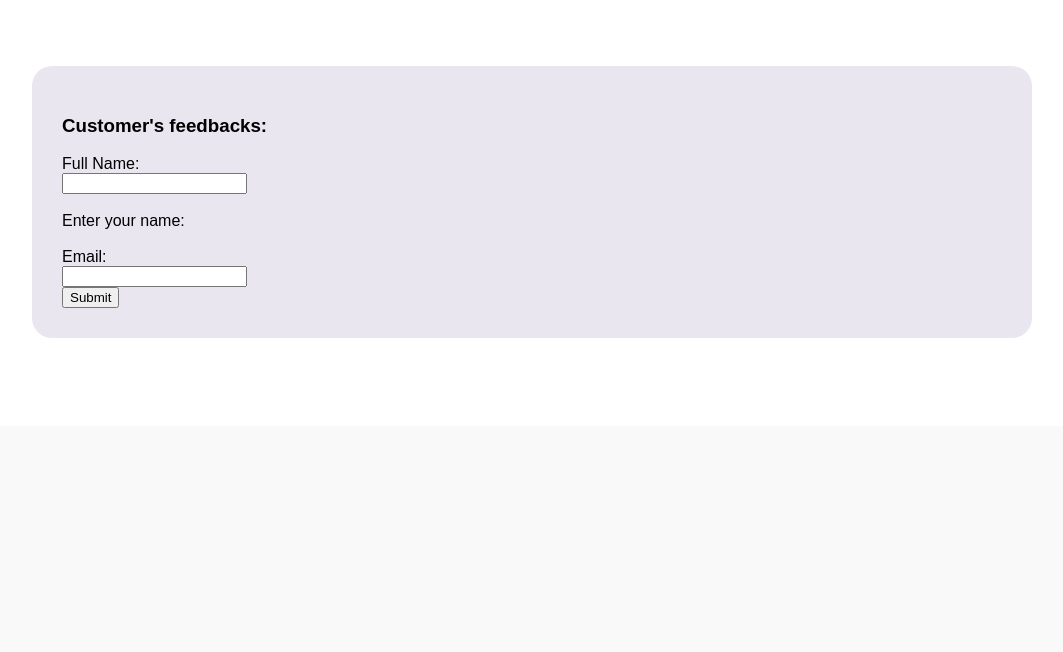
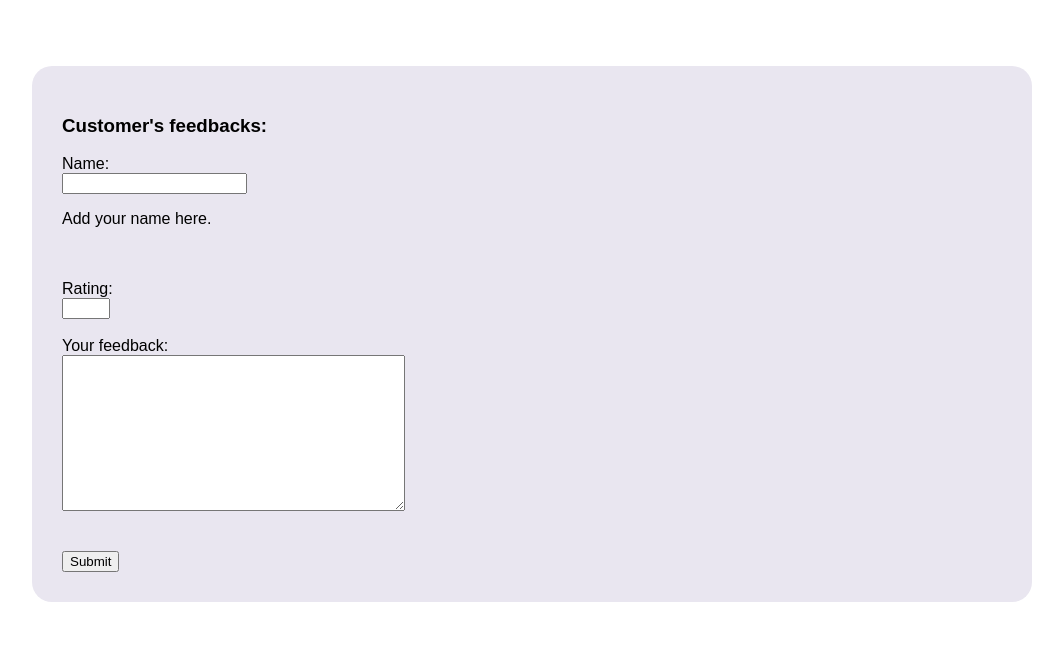
Before and after one commit to ellie-seyedin/myshop, a Django app: page /products/2/2 in a window 1280 px wide. Shown: the part 374-1026 px from the top of the page, without its empty margins (108-1171 px from the left). Before the commit the page ends 712 px from the top, so only its background shows below. Run offline with Django 4.2, Linux system fonts and the light colour scheme; data comes from the database, SQL or seed files in the repository.

Commit message:
Adding more fields.

```diff
--- a/products/forms.py
+++ b/products/forms.py
@@ -1,5 +1,6 @@
 from django import forms
 
 class FeedbackForm(forms.Form):
-    name = forms.CharField(required=True, max_length=10, label="Full Name", help_text="Enter your name:", error_messages={"required": "You forgot to add your name", "max_length":"It's too long, make it shorter"})
-    email = forms.EmailField(required=True)
+    name = forms.CharField(required=True, error_messages={"required": "You forgot to add your name"}, help_text="Add your name here.")
+    rating = forms.IntegerField(min_value=1, max_value=5)
+    text = forms.CharField(label="Your feedback", widget=forms.Textarea, max_length=200)
--- a/products/templates/products/product.html
+++ b/products/templates/products/product.html
@@ -28,20 +28,35 @@
                 {% endfor %}
             {% endif %}
             <form method="POST">
-                {% csrf_token %}
+            {% csrf_token %}
 
-                {{form.name.label_tag}}<br>
+                {% for field in form %}
+                    {{field.label_tag}}<br>
+                    {{field}}<br>
+
+                    {% if field.help_text %}
+                        <p>{{field.help_text}}</p><br>
+                    {% endif %}
+
+                    {% for error in field.errors %}<br>
+                    <p style= "color:red">{{error}}</p><br>
+                    {% endfor %}<br>
+                {%endfor%}
+                <br>
+
+                {% comment %} {{form.name.label_tag}}<br>
                 {% for error in form.name.errors %}
                     <p style="color:red">{{error}}</p>
                 {% endfor %}
                 {{form.name}}<br><br>
-                {{form.name.help_text}}<br><br>
+                {{form.name.help_text}}
 
-                {{form.email.label_tag}}<br>
-                {% for error in form.email.errors %}
+                {{form.rating.label_tag}}<br>
+                {% for error in form.rating.errors %}
                     <p style="color:red">{{error}}</p>
                 {% endfor %}
-                {{form.email}}<br>
+                {{form.rating}}<br> {% endcomment %}
+
                 <button type="Submit">Submit</button>
             </form>
         </section>
```
